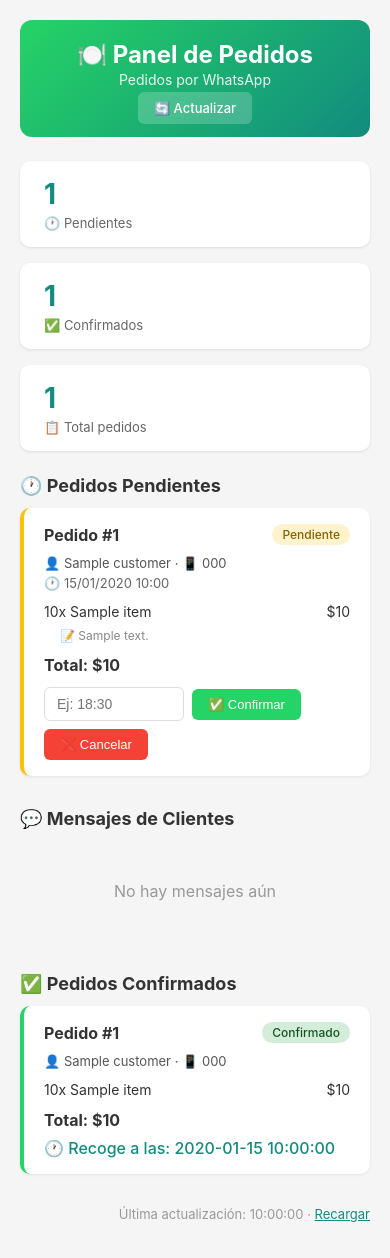
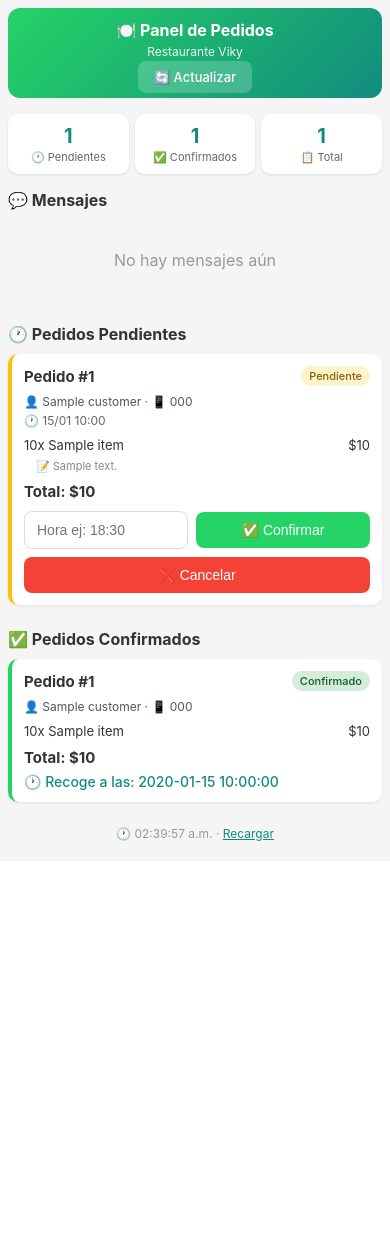
Before and after one commit to pmailprueba-apps/whatsapp-restaurant, a FastAPI app: template app/templates/dashboard.html in a window 390 px wide. After the commit the page ends 841 px from the top, so only its background shows below. Run offline with FastAPI, Linux system fonts and the light colour scheme; the template is opened without the code that fills it: most values are stand-ins (such as "Sample title", 1, 10 or a date in 2020).

Commit message:
fix: mensajes legibles, dashboard responsive, auto-refresh 15s

```diff
--- a/app/templates/dashboard.html
+++ b/app/templates/dashboard.html
@@ -2,7 +2,7 @@
 <html lang="es">
 <head>
     <meta charset="UTF-8">
-    <meta name="viewport" content="width=device-width, initial-scale=1.0">
+    <meta name="viewport" content="width=device-width, initial-scale=1.0, maximum-scale=1.0, user-scalable=no">
     <title>Dashboard - Pedidos WhatsApp</title>
     <style>
         * { margin: 0; padding: 0; box-sizing: border-box; }
@@ -10,43 +10,44 @@
             font-family: -apple-system, BlinkMacSystemFont, 'Segoe UI', Roboto, sans-serif;
             background: #f5f5f5;
             color: #333;
-            padding: 20px;
+            padding: 12px;
         }
         .header {
             background: linear-gradient(135deg, #25D366, #128C7E);
             color: white;
-            padding: 20px 30px;
+            padding: 16px 20px;
             border-radius: 12px;
-            margin-bottom: 24px;
+            margin-bottom: 16px;
             display: flex;
             justify-content: space-between;
             align-items: center;
         }
-        .header h1 { font-size: 24px; }
-        .header span { opacity: 0.9; font-size: 14px; }
-        .stats { display: flex; gap: 16px; margin-bottom: 24px; }
+        .header h1 { font-size: 18px; }
+        .header span { opacity: 0.9; font-size: 12px; }
+        .stats { display: flex; gap: 10px; margin-bottom: 16px; }
         .stat-card {
             background: white;
-            padding: 16px 24px;
+            padding: 12px 16px;
             border-radius: 10px;
             flex: 1;
             box-shadow: 0 1px 3px rgba(0,0,0,0.1);
+            text-align: center;
         }
-        .stat-card .number { font-size: 28px; font-weight: bold; color: #128C7E; }
-        .stat-card .label { font-size: 13px; color: #666; margin-top: 4px; }
-        .section { margin-bottom: 32px; }
+        .stat-card .number { font-size: 24px; font-weight: bold; color: #128C7E; }
+        .stat-card .label { font-size: 11px; color: #666; margin-top: 2px; }
+        .section { margin-bottom: 24px; }
         .section h2 {
-            font-size: 18px;
-            margin-bottom: 12px;
+            font-size: 16px;
+            margin-bottom: 10px;
             display: flex;
             align-items: center;
-            gap: 8px;
+            gap: 6px;
         }
         .order-card {
             background: white;
             border-radius: 10px;
-            padding: 16px 20px;
-            margin-bottom: 12px;
+            padding: 14px 16px;
+            margin-bottom: 10px;
             box-shadow: 0 1px 3px rgba(0,0,0,0.08);
             border-left: 4px solid #FFC107;
         }
@@ -56,30 +57,29 @@
             display: flex;
             justify-content: space-between;
             align-items: center;
-            margin-bottom: 10px;
+            margin-bottom: 8px;
         }
-        .order-id { font-weight: bold; font-size: 16px; }
-        .order-meta { font-size: 13px; color: #666; }
-        .order-items { margin: 8px 0; }
+        .order-id { font-weight: bold; font-size: 15px; }
+        .order-meta { font-size: 12px; color: #666; }
+        .order-items { margin: 6px 0; }
         .order-items li {
             list-style: none;
-            padding: 4px 0;
-            font-size: 14px;
+            padding: 3px 0;
+            font-size: 13px;
             display: flex;
             justify-content: space-between;
         }
-        .order-total { font-weight: bold; font-size: 16px; margin-top: 8px; }
-        .order-actions { margin-top: 12px; display: flex; gap: 8px; flex-wrap: wrap; }
+        .order-total { font-weight: bold; font-size: 15px; margin-top: 6px; }
+        .order-actions { margin-top: 10px; display: flex; gap: 8px; flex-wrap: wrap; }
         .btn {
-            padding: 8px 16px;
+            padding: 10px 18px;
             border: none;
-            border-radius: 6px;
+            border-radius: 8px;
             cursor: pointer;
-            font-size: 13px;
+            font-size: 14px;
             font-weight: 500;
-            transition: all 0.2s;
         }
-        .btn:hover { opacity: 0.9; transform: translateY(-1px); }
+        .btn:active { opacity: 0.8; }
         .btn-confirm { background: #25D366; color: white; }
         .btn-cancel { background: #f44336; color: white; }
         .btn-secondary { background: #e0e0e0; color: #333; }
@@ -90,35 +90,61 @@
             flex-wrap: wrap;
         }
         .pickup-form input {
-            padding: 8px 12px;
+            padding: 10px 12px;
             border: 1px solid #ddd;
-            border-radius: 6px;
+            border-radius: 8px;
             font-size: 14px;
-            width: 140px;
+            width: 120px;
         }
         .badge {
             display: inline-block;
-            padding: 3px 10px;
+            padding: 3px 8px;
             border-radius: 12px;
-            font-size: 12px;
+            font-size: 11px;
             font-weight: 500;
         }
         .badge-pending { background: #FFF3CD; color: #856404; }
         .badge-confirmed { background: #D4EDDA; color: #155724; }
         .badge-cancelled { background: #F8D7DA; color: #721C24; }
         .badge-ready { background: #CCE5FF; color: #004085; }
-        .customer-info { font-size: 13px; color: #555; margin: 4px 0; }
-        .empty-state { text-align: center; padding: 40px; color: #999; }
-        .empty-state .icon { font-size: 48px; margin-bottom: 12px; }
+        .customer-info { font-size: 12px; color: #555; margin: 4px 0; }
+        .empty-state { text-align: center; padding: 30px; color: #999; }
+        .empty-state .icon { font-size: 40px; margin-bottom: 8px; }
         .refresh-bar {
-            text-align: right;
-            margin-bottom: 16px;
-            font-size: 13px;
+            text-align: center;
+            margin-bottom: 12px;
+            font-size: 12px;
             color: #999;
         }
-        @media (max-width: 600px) {
-            .header { flex-direction: column; text-align: center; gap: 8px; }
-            .stats { flex-direction: column; }
+        .msg-card {
+            background: white;
+            border-radius: 10px;
+            padding: 10px 14px;
+            margin-bottom: 6px;
+            box-shadow: 0 1px 2px rgba(0,0,0,0.06);
+            border-left: 3px solid #128C7E;
+        }
+        .msg-header {
+            display: flex;
+            justify-content: space-between;
+            font-size: 12px;
+            color: #666;
+        }
+        .msg-text {
+            margin-top: 4px;
+            font-size: 14px;
+        }
+        @media (max-width: 480px) {
+            body { padding: 8px; }
+            .header { flex-direction: column; text-align: center; gap: 6px; padding: 12px 16px; }
+            .header h1 { font-size: 16px; }
+            .stats { gap: 6px; }
+            .stat-card { padding: 10px; }
+            .stat-card .number { font-size: 20px; }
+            .order-card { padding: 12px; }
+            .order-actions { flex-direction: column; }
+            .pickup-form input { width: 100%; }
+            .pickup-form button { width: 100%; }
         }
     </style>
 </head>
@@ -126,11 +152,11 @@
     <div class="header">
         <div>
             <h1>🍽️ Panel de Pedidos</h1>
-            <span>Pedidos por WhatsApp</span>
+            <span>Restaurante Viky</span>
         </div>
         <div>
             <a href="/dashboard" class="btn btn-secondary"
-               style="text-decoration:none; background: rgba(255,255,255,0.2); color: white;">
+               style="text-decoration:none; background: rgba(255,255,255,0.2); color: white; padding: 8px 16px; border-radius: 8px; font-size: 13px;">
                 🔄 Actualizar
             </a>
         </div>
@@ -147,7 +173,26 @@
         </div>
         <div class="stat-card">
             <div class="number">{{ all_orders|length }}</div>
-            <div class="label">📋 Total pedidos</div>
+            <div class="label">📋 Total</div>
+        </div>
+    </div>
+
+    <div class="section" id="messages-section">
+        <h2>💬 Mensajes</h2>
+        <div style="max-height: 300px; overflow-y: auto;">
+        {% if messages %}
+            {% for msg in messages %}
+            <div class="msg-card">
+                <div class="msg-header">
+                    <span>👤 {{ msg.name or 'Cliente' }} · {{ msg.phone[-4:] }}</span>
+                    <span>{{ msg.created_at.strftime('%d/%m %H:%M') }}</span>
+                </div>
+                <div class="msg-text">{{ msg.text }}</div>
+            </div>
+            {% endfor %}
+        {% else %}
+            <div class="empty-state"><p>No hay mensajes aún</p></div>
+        {% endif %}
         </div>
     </div>
 
@@ -155,7 +200,7 @@
         <h2>🕐 Pedidos Pendientes</h2>
         {% if pending %}
             {% for order in pending %}
-            <div class="order-card">
+            <div class="order-card" id="order-{{ order.id }}">
                 <div class="order-header">
                     <span class="order-id">Pedido #{{ order.id }}</span>
                     <span class="badge badge-pending">Pendiente</span>
@@ -164,7 +209,7 @@
                     👤 {{ order.customer.name or 'Cliente' }} · 📱 {{ order.customer.phone }}
                 </div>
                 <div class="order-meta">
-                    🕐 {{ order.created_at.strftime('%d/%m/%Y %H:%M') }}
+                    🕐 {{ order.created_at.strftime('%d/%m %H:%M') }}
                 </div>
                 <ul class="order-items">
                     {% for item in order.items %}
@@ -173,7 +218,7 @@
                         <span>${{ '%.0f'|format(item.subtotal) }}</span>
                     </li>
                     {% if item.notes %}
-                    <li style="font-size:12px; color:#888; padding-left:16px;">
+                    <li style="font-size:11px; color:#888; padding-left:12px;">
                         📝 {{ item.notes }}
                     </li>
                     {% endif %}
@@ -182,13 +227,13 @@
                 <div class="order-total">Total: ${{ '%.0f'|format(order.total) }}</div>
                 <div class="order-actions">
                     <form action="/dashboard/confirm/{{ order.id }}" method="post"
-                          class="pickup-form">
+                          class="pickup-form" style="width:100%;">
                         <input type="text" name="pickup_time"
-                               placeholder="Ej: 18:30" required>
-                        <button type="submit" class="btn btn-confirm">✅ Confirmar</button>
+                               placeholder="Hora ej: 18:30" required style="flex:1;">
+                        <button type="submit" class="btn btn-confirm" style="flex:1;">✅ Confirmar</button>
                     </form>
-                    <form action="/dashboard/cancel/{{ order.id }}" method="post">
-                        <button type="submit" class="btn btn-cancel">❌ Cancelar</button>
+                    <form action="/dashboard/cancel/{{ order.id }}" method="post" style="width:100%;">
+                        <button type="submit" class="btn btn-cancel" style="width:100%;">❌ Cancelar</button>
                     </form>
                 </div>
             </div>
@@ -198,23 +243,6 @@
                 <div class="icon">🎉</div>
                 <p>No hay pedidos pendientes</p>
             </div>
-        {% endif %}
-    </div>
-
-    <div class="section" style="max-height: 400px; overflow-y: auto;">
-        <h2>💬 Mensajes de Clientes</h2>
-        {% if messages %}
-            {% for msg in messages %}
-            <div class="order-card" style="border-left-color: #128C7E;">
-                <div style="display:flex; justify-content:space-between; font-size:13px;">
-                    <span>👤 {{ msg.name or 'Desconocido' }} · 📱 {{ msg.phone }}</span>
-                    <span class="order-meta">{{ msg.created_at.strftime('%d/%m %H:%M') }}</span>
-                </div>
-                <div style="margin-top:6px; font-size:14px;">💬 {{ msg.text }}</div>
-            </div>
-            {% endfor %}
-        {% else %}
-            <div class="empty-state"><p>No hay mensajes aún</p></div>
         {% endif %}
     </div>
 
@@ -240,7 +268,7 @@
                 </ul>
                 <div class="order-total">Total: ${{ '%.0f'|format(order.total) }}</div>
                 {% if order.pickup_time %}
-                <div style="margin-top:8px; font-weight:500; color:#128C7E;">
+                <div style="margin-top:6px; font-weight:500; color:#128C7E; font-size:14px;">
                     🕐 Recoge a las: {{ order.pickup_time }}
                 </div>
                 {% endif %}
@@ -254,12 +282,19 @@
     </div>
 
     <div class="refresh-bar">
-        Última actualización: {{ now().strftime('%H:%M:%S') if now is defined else '---' }}
+        <span id="last-update">---</span>
         · <a href="/dashboard" style="color:#128C7E;">Recargar</a>
     </div>
 
     <script>
-        setTimeout(() => location.reload(), 30000);
+        function updateTime() {
+            const now = new Date();
+            document.getElementById('last-update').textContent =
+                '🕐 ' + now.toLocaleTimeString('es-MX', {hour:'2-digit',minute:'2-digit',second:'2-digit'});
+        }
+        updateTime();
+        setInterval(updateTime, 1000);
+        setTimeout(() => location.reload(), 15000);
     </script>
 </body>
 </html>
```
Also changed, not shown: app/webhook.py (+7 -3 lines).
